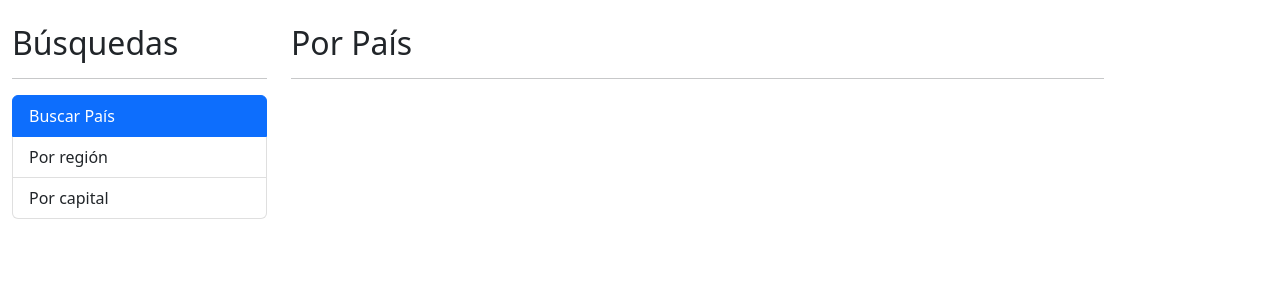
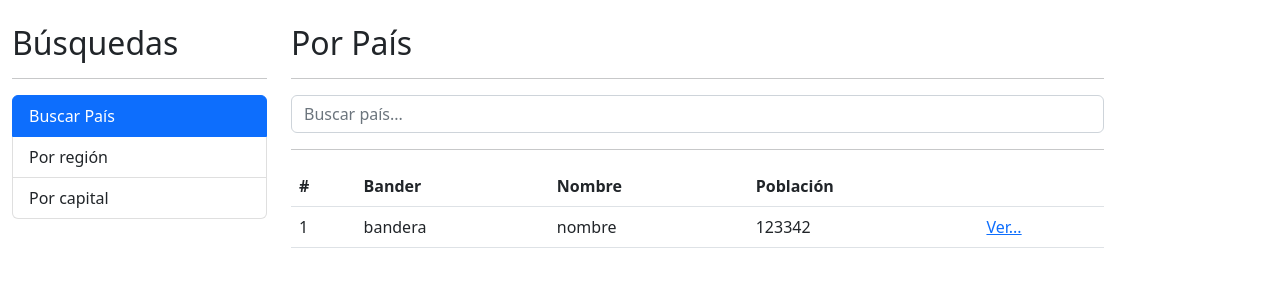
Before and after one commit to FelipeEspinozaa/Angular_paisesApp, an Angular app: page / in a window 1280 px wide. Shown: the top 300 px of the page. Built offline with nearby package versions, Linux system fonts and the light colour scheme.

Commit message:
feat: se agrega interfaz Country y servicio

```diff
--- a/src/app/app.module.ts
+++ b/src/app/app.module.ts
@@ -1,6 +1,7 @@
 import { NgModule } from '@angular/core';
 import { BrowserModule } from '@angular/platform-browser';
 import { AppRoutingModule } from './app-routing.module';
+import { HttpClientModule } from '@angular/common/http'
 
 import { AppComponent } from './app.component';
 import { PaisModule } from './pais/pais.module';
@@ -13,6 +14,7 @@
   imports: [ //los modulos siempre van en los imports
     BrowserModule,
     AppRoutingModule,
+    HttpClientModule, //lo pegamos aca ya que generalmente se ocupa en varios lugares de la app
 
     SharedModule,
     PaisModule
--- a/src/app/pais/pages/por-pais/por-pais.component.html
+++ b/src/app/pais/pages/por-pais/por-pais.component.html
@@ -1,2 +1,51 @@
 <h2>Por País</h2>
 <hr>
+
+<div class="row">
+    <div class="col">
+        <form (ngSubmit)="buscar()" autocomplete="off">
+            <input
+                type="text"
+                name="termino"
+                class="form-control"
+                placeholder="Buscar país..."
+                [(ngModel)]="termino">
+        </form>
+    </div>
+</div>
+
+<hr>
+
+<div    *ngIf="hayError"
+        class="alert alert-danger">
+    No se encontró nada con el término {{ termino }}
+</div>
+
+<div  *ngIf="!hayError" class="row">
+    <div class="col">
+
+        <table class="table table-hover">
+            <thead>
+                <tr>
+                    <th> # </th>
+                    <th> Bander </th>
+                    <th> Nombre </th>
+                    <th> Población </th>
+                    <th>  </th>
+                </tr>
+            </thead>
+            <tbody>
+                <tr>
+                    <td>1</td>
+                    <td>bandera</td>
+                    <td>nombre</td>
+                    <td>123342</td>
+                    <td>
+                        <a href="/pais/cri">Ver...</a>
+                    </td>
+                </tr>
+            </tbody>
+        </table>
+
+    </div>
+</div>
--- a/src/app/pais/pages/por-pais/por-pais.component.ts
+++ b/src/app/pais/pages/por-pais/por-pais.component.ts
@@ -1,4 +1,5 @@
-import { Component, OnInit } from '@angular/core';
+import { Component } from '@angular/core';
+import { PaisService } from '../../services/pais.service';
 
 @Component({
   selector: 'app-por-pais',
@@ -6,11 +7,24 @@
   styles: [
   ]
 })
-export class PorPaisComponent implements OnInit {
+export class PorPaisComponent{
 
-  constructor() { }
+  termino: string = "";
+  hayError: boolean = false;
 
-  ngOnInit(): void {
+  constructor( private paisService: PaisService) { }
+
+  buscar() {
+    this.hayError = false;
+    console.log(this.termino);
+
+    this.paisService.buscarPais( this.termino )
+      .subscribe( (paises) => {
+        console.log(paises);
+      }, (err) => {
+        this.hayError = true;
+      });
+
   }
 
 }
--- a/src/app/pais/pais.module.ts
+++ b/src/app/pais/pais.module.ts
@@ -1,5 +1,7 @@
 import { NgModule } from '@angular/core';
 import { CommonModule } from '@angular/common';
+import { FormsModule } from '@angular/forms';
+
 import { PorCapitalComponent } from './pages/por-capital/por-capital.component';
 import { PorPaisComponent } from './pages/por-pais/por-pais.component';
 import { PorRegionComponent } from './pages/por-region/por-region.component';
@@ -21,7 +23,8 @@
     VerPaisComponent
   ],
   imports: [
-    CommonModule
+    CommonModule,
+    FormsModule
   ]
 })
 export class PaisModule { }
--- /dev/null
+++ b/src/app/pais/services/pais.service.ts
@@ -0,0 +1,24 @@
+import { HttpClient } from '@angular/common/http';
+import { Injectable } from '@angular/core';
+import { Observable } from 'rxjs';
+
+import { Country } from '../interfaces/pais.interfaces';
+
+
+@Injectable({
+  providedIn: 'root'
+})
+export class PaisService {
+
+  private apiUrl: string = "https://restcountries.com/v2/";
+
+  constructor(private http: HttpClient) { }
+
+  buscarPais( termino: string): Observable<Country[]> {
+
+    const url = `${this.apiUrl}/name/${ termino }`;
+
+    return this.http.get<Country[]>( url );
+  }
+
+}
```
Also changed, not shown: src/app/pais/interfaces/pais.interfaces.ts (added, +67 -0 lines).
